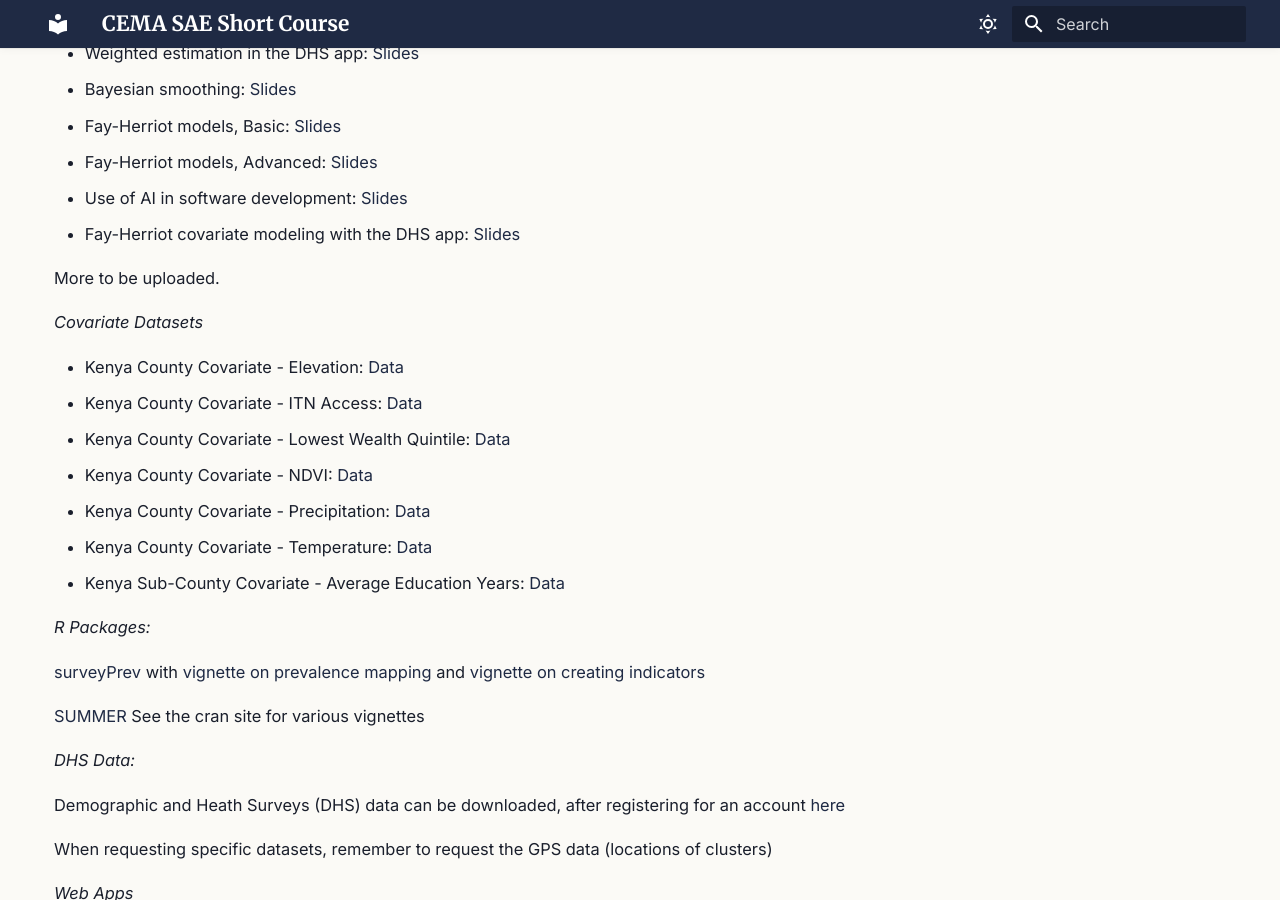
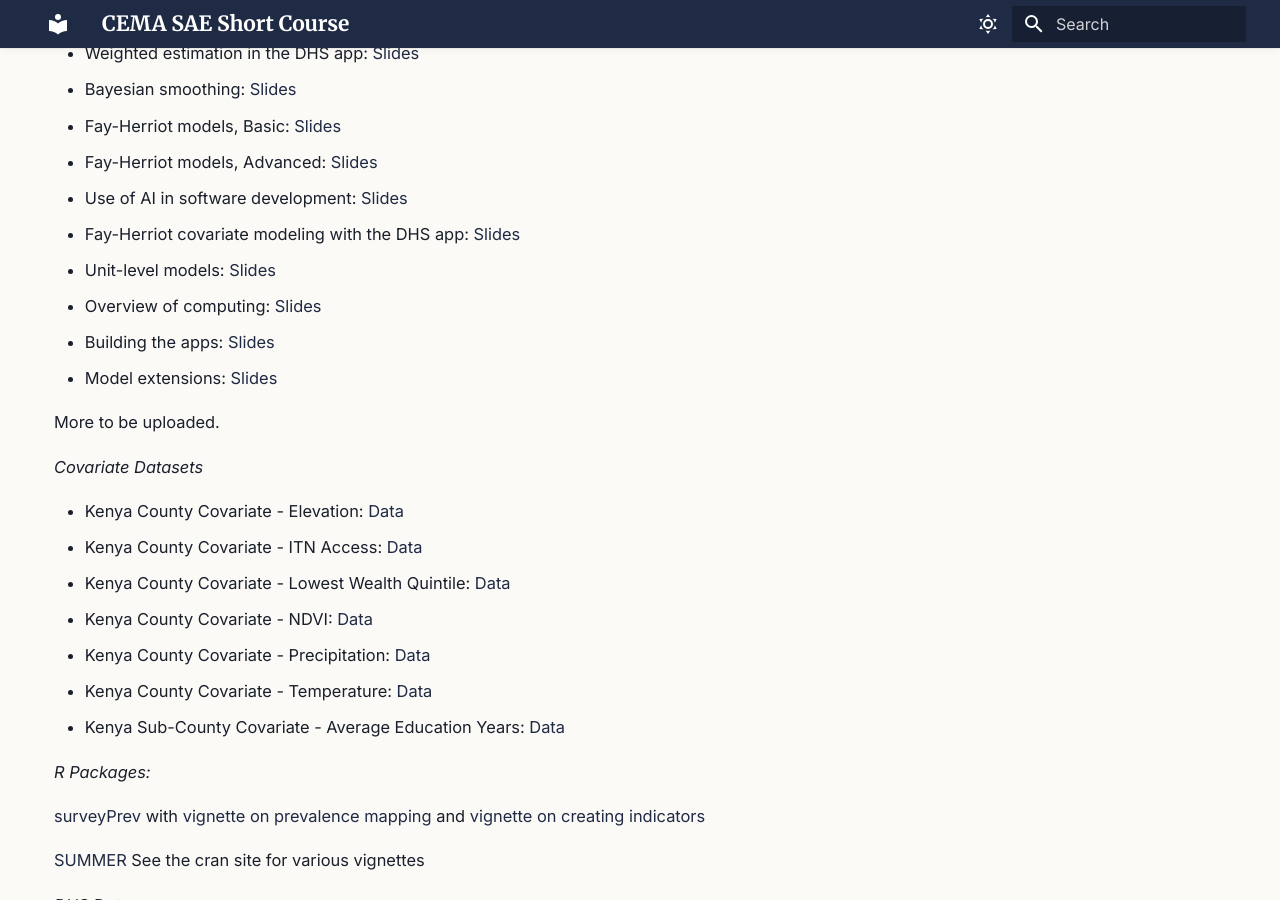
Before and after one commit to jonwake/website, an MkDocs documentation site: the page built from docs/teaching-CEMA-SAE-course.md, in a window 1280 px wide and 900 px high, scrolled down 589 px. Built offline with MkDocs 1.6.1 and Material for MkDocs 9.7.7, drawn with Linux system fonts in a browser that asks for light colours.

Commit message:
Add CEMA SAE Short Course Day 3 Slides

```diff
--- a/docs/teaching-CEMA-SAE-course.md
+++ b/docs/teaching-CEMA-SAE-course.md
@@ -16,6 +16,10 @@ Small area estimation is of crucial importance in low- and middle-income countri
 - Fay-Herriot models, Advanced: [Slides](files/SAE-files/SAE-CEMA-AreaLevelModels-Advanced-2026.pdf)
 - Use of AI in software development: [Slides](files/SAE-files/sae4health-ai-in-research.pdf)
 - Fay-Herriot covariate modeling with the DHS app: [Slides](files/SAE-files/sae4health-covariates.pdf)
+- Unit-level models: [Slides](files/SAE-files/SAE-CEMA-UnitLevelModels-Advanced-2026.pdf)
+- Overview of computing: [Slides](files/SAE-files/software-overview-CEMA-2026.pdf)
+- Building the apps: [Slides](files/SAE-files/sae4health-platforms-tech.pdf)
+- Model extensions: [Slides](files/SAE-files/SAE-CEMA-Extensions-2026.pdf)
 
 
 More to be uploaded.
```
Also changed, not shown: 4 other files.
